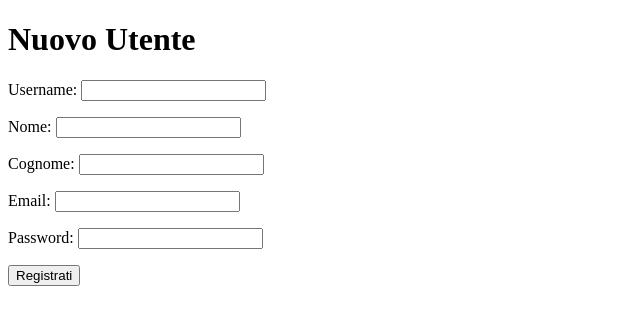
After one commit to DevManfre/django-ecommerce, a Django app: page /user/signup/costumer/ in a window 1280 px wide. The commit adds this page. Shown: the top 325 px of the page, without its empty margins (0-640 px from the left). Run offline with Django 4.2, Linux system fonts and the light colour scheme.

Commit message:
Aggiunto form creazione costumer

```diff
--- a/app_utenti/admin.py
+++ b/app_utenti/admin.py
@@ -2,5 +2,3 @@ from django.contrib import admin
 from .models import *
 
 # Register your models here.
-admin.site.register(Costumer)
-admin.site.register(Vendor)
--- /dev/null
+++ b/app_utenti/forms.py
@@ -0,0 +1,8 @@
+from django.forms import *
+
+class SignUpFormCostumer(Form):
+    signup_username = CharField(label="Username", max_length=100, min_length=3, required=True)
+    signup_first_name = CharField(label="Nome", max_length=100, min_length=3, required=True)
+    signup_last_name = CharField(label="Cognome", max_length=100, min_length=3, required=True)
+    signup_email = EmailField(label="Email", max_length=254, required=True)
+    signup_password = CharField(label='Password', widget=PasswordInput())
--- a/app_utenti/models.py
+++ b/app_utenti/models.py
@@ -1,17 +1,14 @@
 from django.db.models import *
 from django.contrib.auth.models import User
-import datetime
 
 # Create your models here.
 class EcommerceUser(User):
-    birthDate = DateField(default=datetime.date.today)
-
     def __str__(self):
         return f'{self.first_name} {self.last_name}'
 
     def description(self):
         return f'''
-            DATI -> {self}, nato il {self.birthDate}.
+            DATI -> {self}
             EMAIL ->  {self.email}
             PASSWORD -> {self.password}
         '''
--- /dev/null
+++ b/app_utenti/templates/signupCostumer.html
@@ -0,0 +1,19 @@
+{% extends 'base.html' %}
+
+{% block title %} Registrazione Nuovo Utente {% endblock title %}
+
+{% block content %}
+    <h1>
+        Nuovo Utente
+    </h1>
+
+    <form action="{% url 'app_utenti:costumerSignUpPage' %}" method="POST"> {% csrf_token %}
+        {{ form.as_p }}
+
+        <input type="submit" value="Registrati" />
+    </form>
+
+    <div>
+        {{ message }}
+    </div>
+{% endblock content %}
--- a/app_utenti/urls.py
+++ b/app_utenti/urls.py
@@ -1,7 +1,8 @@
 from .views import *
+from django.urls import path
 
 app_name = 'app_utenti'
 
 urlpatterns = [
-
+    path('signup/costumer/', costumerSignUp, name='costumerSignUpPage'),
 ]
--- a/app_utenti/views.py
+++ b/app_utenti/views.py
@@ -1,3 +1,38 @@
 from django.shortcuts import render
+from .forms import *
+from .models import *
+from hashlib import md5
+import datetime
 
 # Create your views here.
+def costumerSignUp(request):
+    template = "signupCostumer.html"
+    ctx = {
+        "form": SignUpFormCostumer(),
+    }
+
+    if request.method == "POST":
+        form = SignUpFormCostumer(request.POST)
+
+        if form.is_valid():
+            costumer = Costumer()
+
+            username = form.cleaned_data.get('signup_username')
+            if User.objects.filter(username=username).exists():
+                ctx["message"] = "Attenzione, username già presente!<br>"
+            else:
+                first_name = form.cleaned_data.get('signup_first_name')
+                last_name = form.cleaned_data.get('signup_last_name')
+                email = form.cleaned_data.get('signup_email')
+                password = form.cleaned_data.get('signup_password')
+
+                costumer.username = username
+                costumer.first_name = first_name
+                costumer.last_name = last_name
+                costumer.email = email
+                costumer.password = md5(password.encode()).hexdigest()
+                costumer.last_login = datetime.datetime.today()
+
+                costumer.save()
+
+    return render(request, template_name=template, context=ctx)
--- a/sito_ecommerce/urls.py
+++ b/sito_ecommerce/urls.py
@@ -14,12 +14,14 @@ Including another URLconf
     2. Add a URL to urlpatterns:  path('blog/', include('blog.urls'))
 """
 from django.contrib import admin
-from django.urls import path, re_path
+from django.urls import path, re_path, include
 from .views import *
 
 urlpatterns = [
     path('admin/', admin.site.urls),
-    re_path(r'^$|^/$|^home/$|^homepage/$', homepage, name='homepage')
+    re_path(r'^$|^/$|^home/$|^homepage/$', homepage, name='homepage'),
+
+    path('user/', include('app_utenti.urls')),
 ]
 
 # CODICE DA ESEGUIRE ALL'AVVIO DI DJANGO
--- a/templates/base.html
+++ b/templates/base.html
@@ -8,7 +8,7 @@
     {% block head %}{% endblock head %}
 </head>
 
-<body>
+<body oncontextmenu="return false;">
     {% block content %}{% endblock content %}
 </body>
 </html>
--- a/templates/homepage.html
+++ b/templates/homepage.html
@@ -12,7 +12,8 @@
         Scegli un opzione:
     </h2>
     <ul>
-        <li><a href="">Iscrizione</a></li>
+        <li><a href="{% url 'app_utenti:costumerSignUpPage' %}">Iscrizione come utente</a></li>
+        <li><a href="">Iscrizione come venditore</a></li>
         <li><a href="">Accesso</a></li>
         <li><a href="">Accedi più tardi...</a></li>
     </ul>
```
Also changed, not shown: app_utenti/migrations/0002_remove_costumer_birthdate_remove_vendor_birthdate.py (added).
